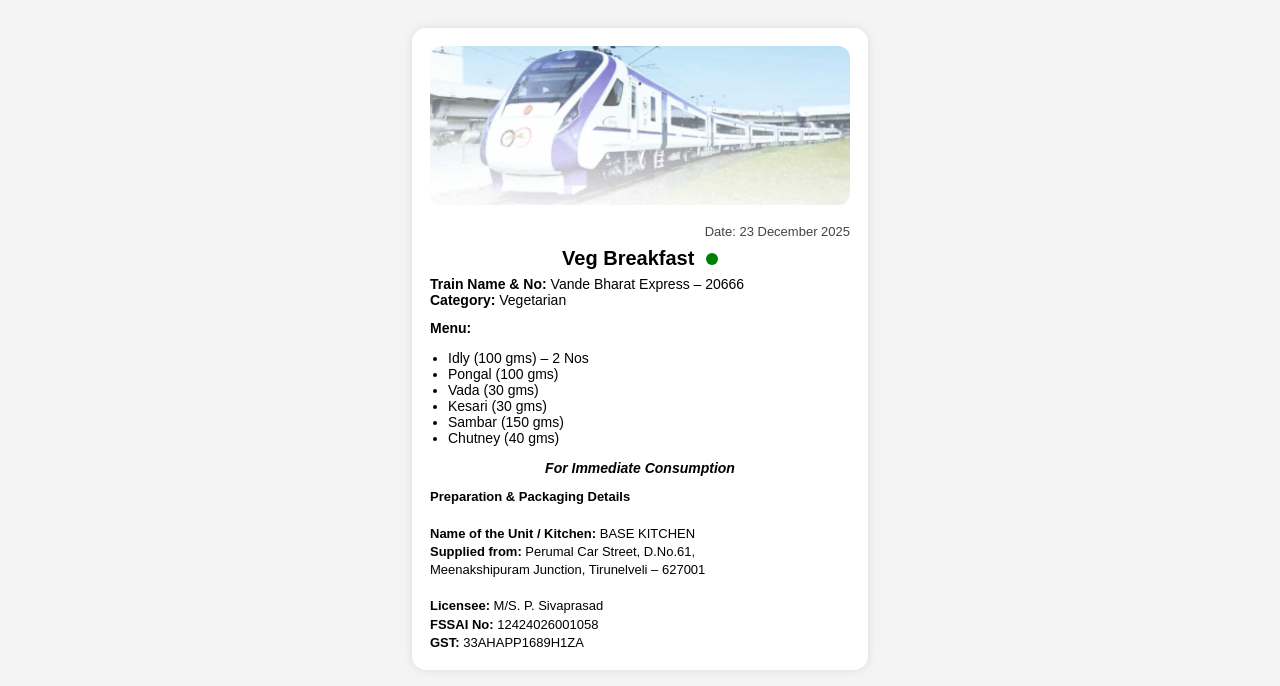
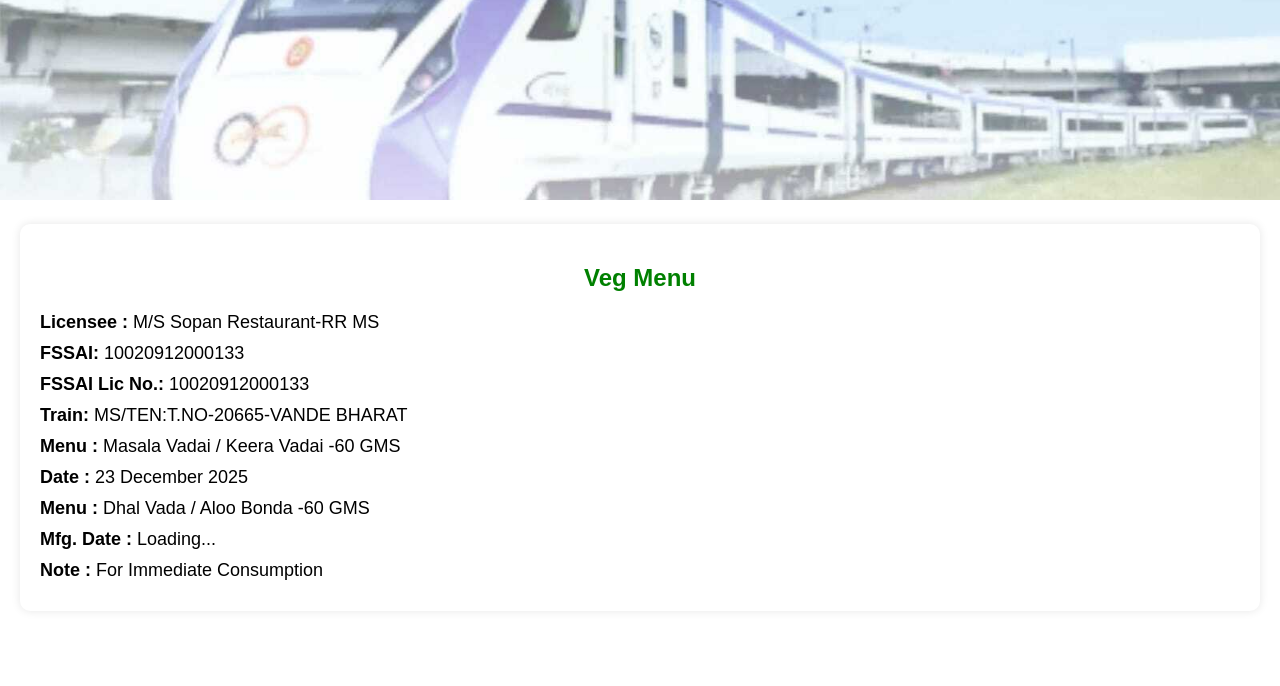
Before and after one commit to Printpark/Train20665-Veg, a plain HTML site: page index.html in a window 1280 px wide. Drawn offline with Linux system fonts and the light colour scheme.

Commit message:
Refactor index.html for Veg Menu display

```diff
--- a/index.html
+++ b/index.html
@@ -1,125 +1,65 @@
  <!DOCTYPE html>
 <html lang="en">
 <head>
-<meta charset="UTF-8">
-<title>Veg Meal Slip</title>
-<meta name="viewport" content="width=device-width, initial-scale=1.0">
-
+  <meta charset="UTF-8" />
+  <meta name="viewport" content="width=device-width, initial-scale=1.0"/>
+  <title>Veg Menu</title>
   <style>
     body {
       font-family: Arial, sans-serif;
-    background: #f4f4f4;
-    padding: 20px;
-  }
-  .card {
-    max-width: 420px;
-    margin: auto;
-    background: #fff;
-    border-radius: 14px;
-    padding: 18px;
-    box-shadow: 0 0 10px rgba(0,0,0,0.1);
+      background-color: #ffffff;
+      margin: 0;
+      padding: 0;
     }
     .header-img {
       width: 100%;
-    border-radius: 12px;
-    margin-bottom: 15px;
+      height: auto;
+      max-height: 200px;
+      object-fit: cover;
     }
-  .date {
-    text-align: right;
-    font-size: 13px;
-    color: #444;
-    margin-bottom: 8px;
+    .container {
+      margin: 20px;
+      padding: 20px;
+      background-color: #fff;
+      box-shadow: 0 0 10px rgba(0,0,0,0.1);
+      border-radius: 10px;
     }
-  .title {
+    h2 {
       text-align: center;
-    font-size: 20px;
-    font-weight: bold;
-    margin-bottom: 6px;
-  }
-  .veg-dot {
-    display: inline-block;
-    width: 12px;
-    height: 12px;
-    background: green;
-    border-radius: 50%;
-    margin-left: 6px;
+      font-size: 24px;
+      margin-bottom: 20px;
+      color: green;
     }
     .info {
-    font-size: 14px;
-    margin-bottom: 12px;
-  }
-  .menu {
-    font-size: 14px;
-    margin-bottom: 10px;
-  }
-  ul {
-    padding-left: 18px;
-  }
-  .immediate {
-    text-align: center;
-    font-size: 14px;
-    margin: 12px 0;
-  }
-  .details {
-    font-size: 13px;
-    line-height: 1.4;
+      font-size: 18px;
+      margin: 10px 0;
     }
   </style>
 </head>
-
 <body>
 
-<div class="card">
+  <!-- Your local image (must be in the same folder as index.html) -->
+  <img src="train.jpg" alt="Train Image" class="header-img" />
 
-  <img src="train.jpg" alt="Vande Bharat Express" class="header-img">
-
-  <div class="date">Date: <span id="todayDate"></span></div>
-
-  <div class="title">
-    Veg Breakfast <span class="veg-dot"></span>
-  </div>
-
-  <div class="info">
-    <strong>Train Name & No:</strong> Vande Bharat Express – 20666<br>
-    <strong>Category:</strong> Vegetarian
-  </div>
-
-  <div class="menu">
-    <strong>Menu:</strong>
-    <ul>
-      <li>Idly (100 gms) – 2 Nos</li>
-      <li>Pongal (100 gms)</li>
-      <li>Vada (30 gms)</li>
-      <li>Kesari (30 gms)</li>
-      <li>Sambar (150 gms)</li>
-      <li>Chutney (40 gms)</li>
-    </ul>
-  </div>
-
-  <div class="immediate">
-    <b><i>For Immediate Consumption</i></b>
-  </div>
-
-  <div class="details">
-    <strong>Preparation & Packaging Details</strong><br><br>
-
-    <strong>Name of the Unit / Kitchen:</strong> BASE KITCHEN<br>
-    <strong>Supplied from:</strong> Perumal Car Street, D.No.61,<br>
-    Meenakshipuram Junction, Tirunelveli – 627001<br><br>
-
-    <strong>Licensee:</strong> M/S. P. Sivaprasad<br>
-    <strong>FSSAI No:</strong> 12424026001058<br>
-    <strong>GST:</strong> 33AHAPP1689H1ZA
-  </div>
+  <div class="container">
+    <h2>Veg Menu</h2>
+    <div class="info"><strong>Licensee :</strong> M/S Sopan Restaurant-RR MS </div>
+    <div class="info"><strong>FSSAI:</strong> 10020912000133 </div>
+    <div class="info"><strong>FSSAI Lic No.:</strong> 10020912000133 </div>
+    <div class="info"><strong>Train:</strong> MS/TEN:T.NO-20665-VANDE BHARAT </div>
+    <div class="info"><strong>Menu :</strong> Masala Vadai / Keera Vadai -60 GMS</div>
+    <div class="info"><strong>Date :</strong> <span id="date">Loading...</span></div>
+    <div class="info"><strong>Menu :</strong> Dhal Vada / Aloo Bonda -60 GMS</div>
+    <div class="info"><strong> Mfg. Date :</strong> <span id="date">Loading...</span></div>
+    <div class="info"><strong>Note :</strong> For Immediate Consumption</div>
 
   </div>
 
   <script>
     const today = new Date();
-  const options = { day: '2-digit', month: 'long', year: 'numeric' };
-  document.getElementById("todayDate").innerText =
-    today.toLocaleDateString('en-GB', options);
+    const options = { day: 'numeric', month: 'long', year: 'numeric' };
+    document.getElementById('date').textContent = today.toLocaleDateString('en-IN', options);
   </script>
+</body>
 
-</body>
 </html>
```
Lines whose indentation alone changed are shown as unchanged.
